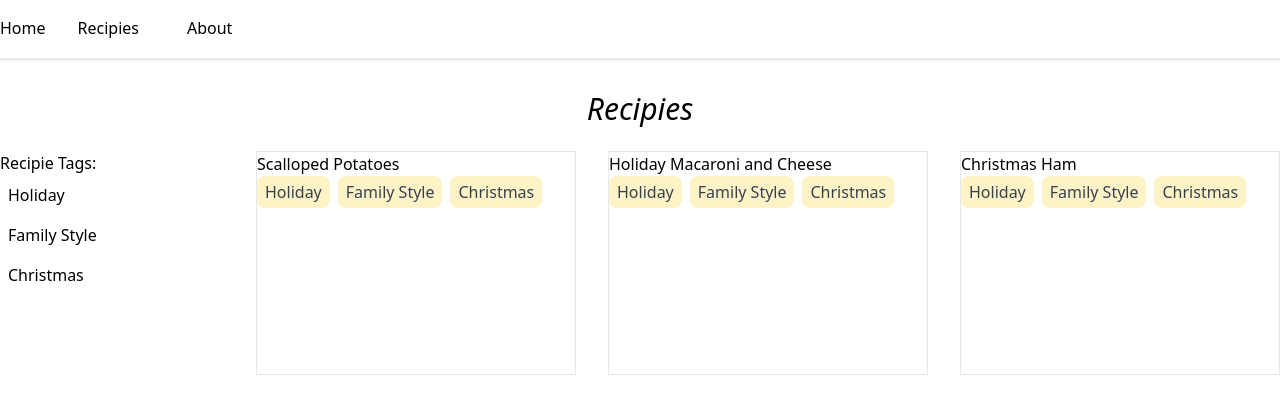
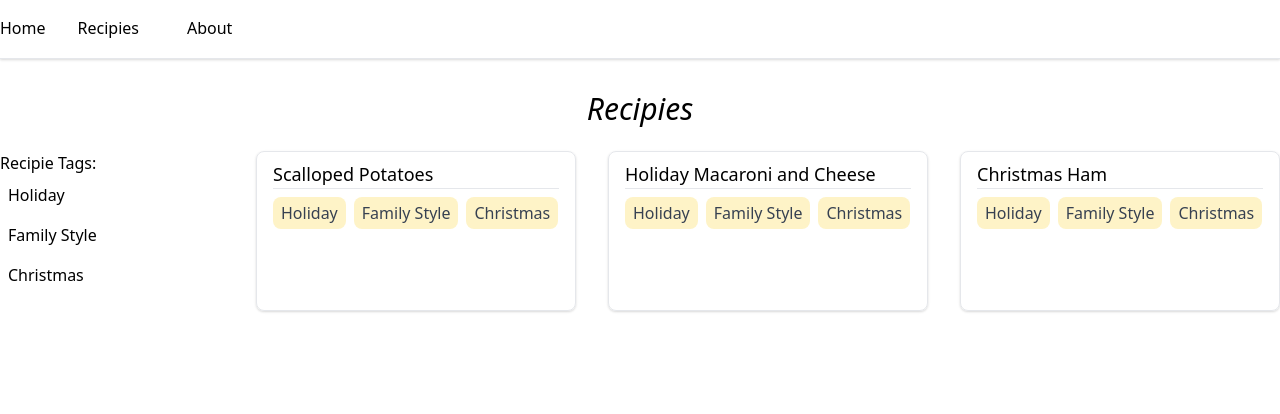
Before and after one commit to kairix-gh/recipiebook, a Vue app: page /recipies in a window 1280 px wide. Shown: the top 414 px of the page. Built offline with nearby package versions, Linux system fonts and the light colour scheme.

Commit message:
- Abstract recipie card to component - Implement prop for RecipieList component to fetch only tagged recipies

```diff
--- /dev/null
+++ b/src/components/RecipieCard.vue
@@ -0,0 +1,29 @@
+<template>
+    <router-link :to="{ name: 'ViewRecipie', params: { id: recipie.id} }" class="focus:outline-none focus:ring-2 focus:ring-blue-500 focus:rounded-lg">
+        <div class="border min-h-[10rem] px-4 py-2 rounded-lg shadow select-none">
+            <p class="text-lg font-medium border-b mb-2">{{ recipie.name }}</p>
+            <div class="flex space-x-2">
+                <p v-for="(tag, index) in recipie.tags" :key="index" class="bg-yellow-100 px-2 py-1 rounded-lg text-gray-700 select-none">
+                    {{ tag }}
+                </p>
+            </div>
+        </div>
+    </router-link>
+</template>
+
+<script lang="ts">
+import { Recipie } from '@/types/recipie.types'
+import { defineComponent, PropType } from 'vue'
+export default defineComponent({
+    name: "RecipieCard",
+    props: {
+        recipie: {
+            type: Object as PropType<Recipie>,
+            required: true,
+        }
+    },
+    setup() {
+        return {}
+    }
+})
+</script>
--- a/src/components/RecipieList.vue
+++ b/src/components/RecipieList.vue
@@ -1,27 +1,35 @@
 <template>
     <div class="grid grid-cols-1 md:grid-cols-2 lg:grid-cols-3 gap-8">
-        <div v-for="recipie in recipies" :key="recipie.id" class="border min-h-[14rem]">
-            {{ recipie.name }}
-            <div class="flex space-x-2">
-                <p v-for="(tag, index) in recipie.tags" :key="index" class="bg-yellow-100 px-2 py-1 rounded-lg text-gray-700 select-none">
-                    {{ tag }}
-                </p>
-            </div>
-        </div>
+        <recipie-card v-for="recipie in recipies" :key="recipie.id" :recipie="recipie" />
     </div>
 </template>
 
 <script lang="ts">
 import { useStore } from '@/services/store'
 import { defineComponent } from 'vue'
+import RecipieCard from '@/components/RecipieCard.vue'
+
 export default defineComponent({
-    name: "",
+    name: "RecipieList",
     components: {
+        RecipieCard
     },
-    async setup() {
+    props: {
+        tagFilter: {
+            type: String,
+            default: "",
+            required: false,
+        }
+    },
+    async setup(props) {
         const store = useStore()
+        let recipies;
 
-        const recipies = await store.getAllRecipies();
+        if (props.tagFilter) {
+            recipies = await store.getAllRecipies();
+        } else {
+            recipies = await store.getAllRecipies();
+        }
 
         return {
             recipies
--- a/src/router/index.ts
+++ b/src/router/index.ts
@@ -9,13 +9,18 @@ const routes: Array<RouteRecordRaw> = [
     {
         path: "/recipies",
         name: "Recipies",
-        component: () => import("@/views/Recipies.vue")
+        component: () => import("@/views/ViewAllRecipies.vue")
     },
     {
         path: "/about",
         name: "About",
         component: () => import("@/views/About.vue"),
     },
+    {
+        path: "/recipie/:id",
+        name: "ViewRecipie",
+        component: () => import("@/views/About.vue")
+    }
 ]
 
 const router = createRouter({
```
Also changed, not shown: src/views/ViewAllRecipies.vue (renamed from src/views/Recipies.vue).
